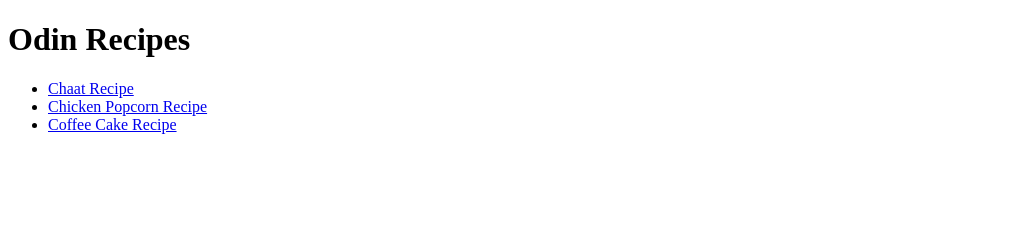
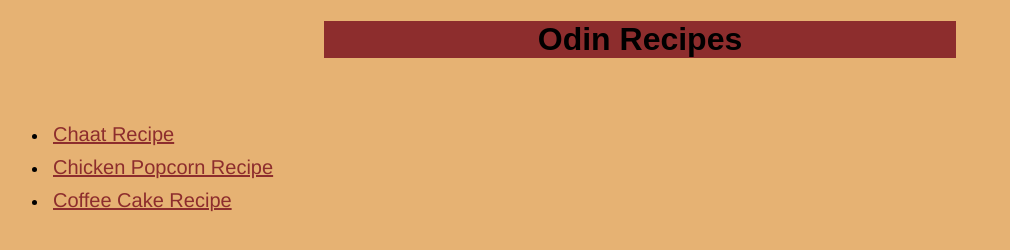
Before and after one commit to aashish-neu/odin-recipes, a plain HTML site: page index.html in a window 1280 px wide. Shown: the whole page, without its empty margins (0-1010 px from the left). Drawn offline with Linux system fonts and the light colour scheme.

Commit message:
Add styling to index.html
Added external css file to style the main page

```diff
--- a/index.html
+++ b/index.html
@@ -7,11 +7,11 @@
 </head>
 
 <body>
-    <h1>Odin Recipes</h1>
-    <ul>
-        <li><a href="./recipes/chaat.html">Chaat Recipe</a></li>
-        <li><a href="./recipes/chickenpopcorn.html">Chicken Popcorn Recipe</a></li>
-        <li><a href="./recipes/coffeecake.html">Coffee Cake Recipe</a></li>
+    <h1 id="main-heading">Odin Recipes</h1>
+    <ul class="link-list">
+        <li class="list-items"><a class="links" href="./recipes/chaat.html">Chaat Recipe</a></li>
+        <li class="list-items"><a class="links" href="./recipes/chickenpopcorn.html">Chicken Popcorn Recipe</a></li>
+        <li class="list-items"><a class="links" href="./recipes/coffeecake.html">Coffee Cake Recipe</a></li>
     </ul>
 </body>
 </html>
--- a/style.css
+++ b/style.css
@@ -0,0 +1,27 @@
+body {
+    background-color: #e6b273;
+}
+
+#main-heading {
+    font-family: Arial, Helvetica, sans-serif;
+    text-align: center;
+    background-color: #8d2d2d;
+    margin-left: 25%;
+    margin-right: 25%;
+}
+
+.link-list {
+    margin-top: 60px;
+
+}
+
+.list-items {
+    padding: 5px;
+}
+
+.links {
+    color: #8d2d2d;
+    font-family: Helvetica;
+    font-size: 20px;
+
+}
```
